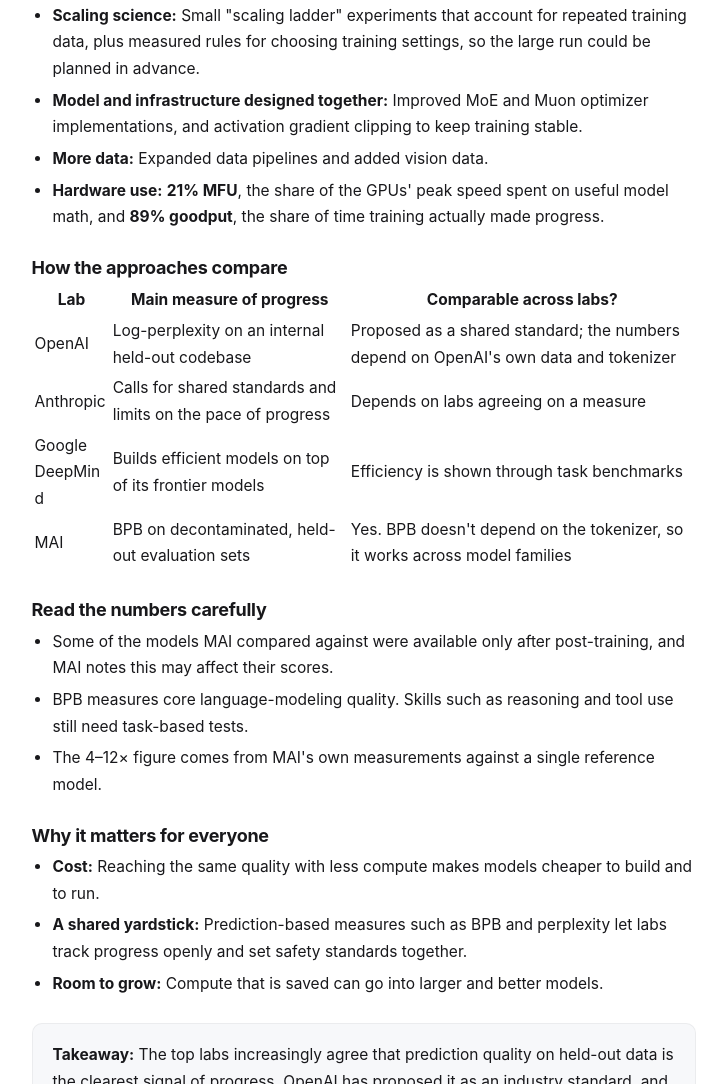
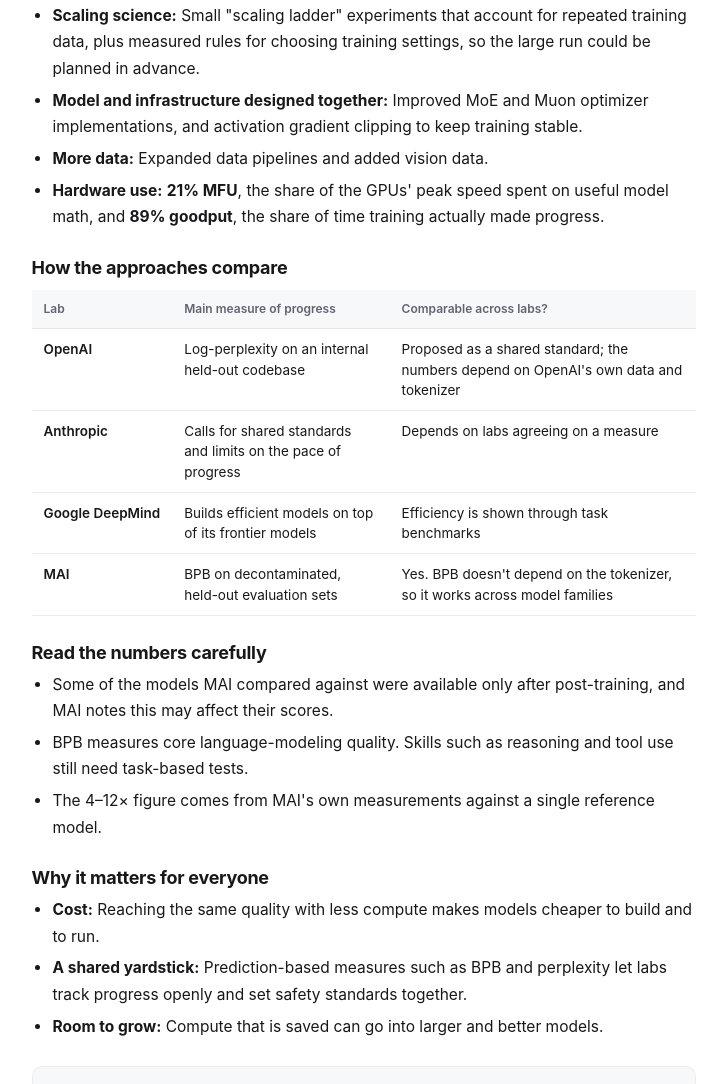
Before and after one commit to ethxin0011/ethxin0011.github.io, a plain HTML site: page blogs/compute-efficiency-scaling-law/index.html in a window 1280 px wide. Shown: the part 2886-3970 px from the top of the page, without its empty margins (276-1003 px from the left). Drawn offline with Linux system fonts and the light colour scheme.

Commit message:
Add files via upload

```diff
--- a/styles.css
+++ b/styles.css
@@ -546,6 +546,27 @@ html:has(.paper-dialog[open]) { overflow: hidden; }
 .article-body section p { margin: 0 0 6px; }
 .article-body ul { margin: 8px 0 0; padding-inline-start: 1.35em; }
 .article-body li + li { margin-top: 5px; }
+.article-table-wrap { margin: 12px 0 0; overflow-x: auto; }
+.article-table {
+  width: 100%;
+  border-collapse: collapse;
+  font-size: 13.5px;
+  line-height: 1.5;
+}
+.article-table th,
+.article-table td {
+  padding: 10px 12px;
+  text-align: left;
+  vertical-align: top;
+  border-bottom: 1px solid var(--line);
+}
+.article-table th {
+  font-size: 12px;
+  font-weight: 600;
+  color: var(--muted);
+  background: var(--surface);
+}
+.article-table td:first-child { font-weight: 600; white-space: nowrap; }
 .article-takeaway { margin: 0; padding: 18px 20px; border-radius: 10px; background: var(--surface); border: 1px solid rgba(24, 24, 27, 0.05); }
 
 @media (min-width: 851px) {
```
